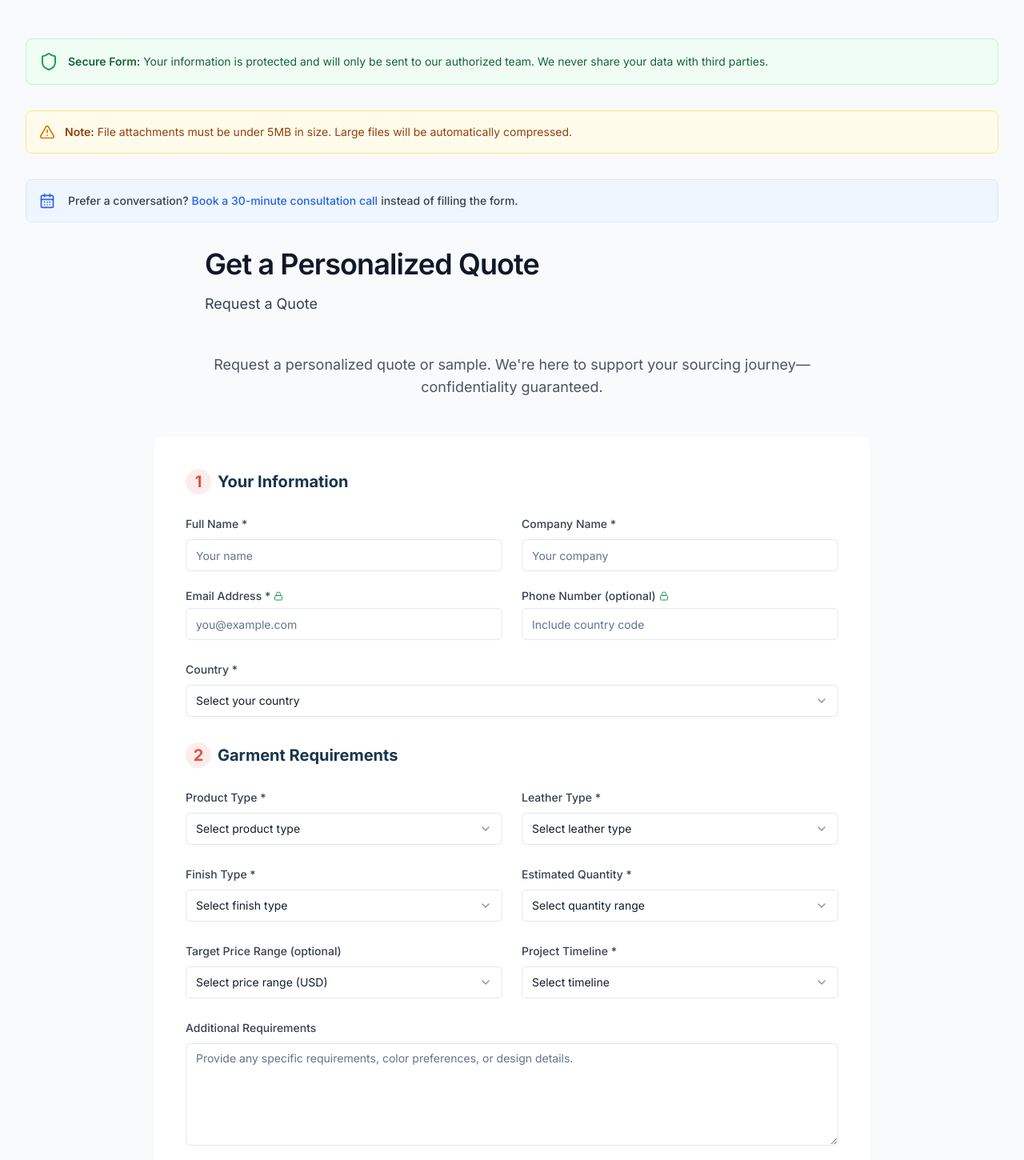
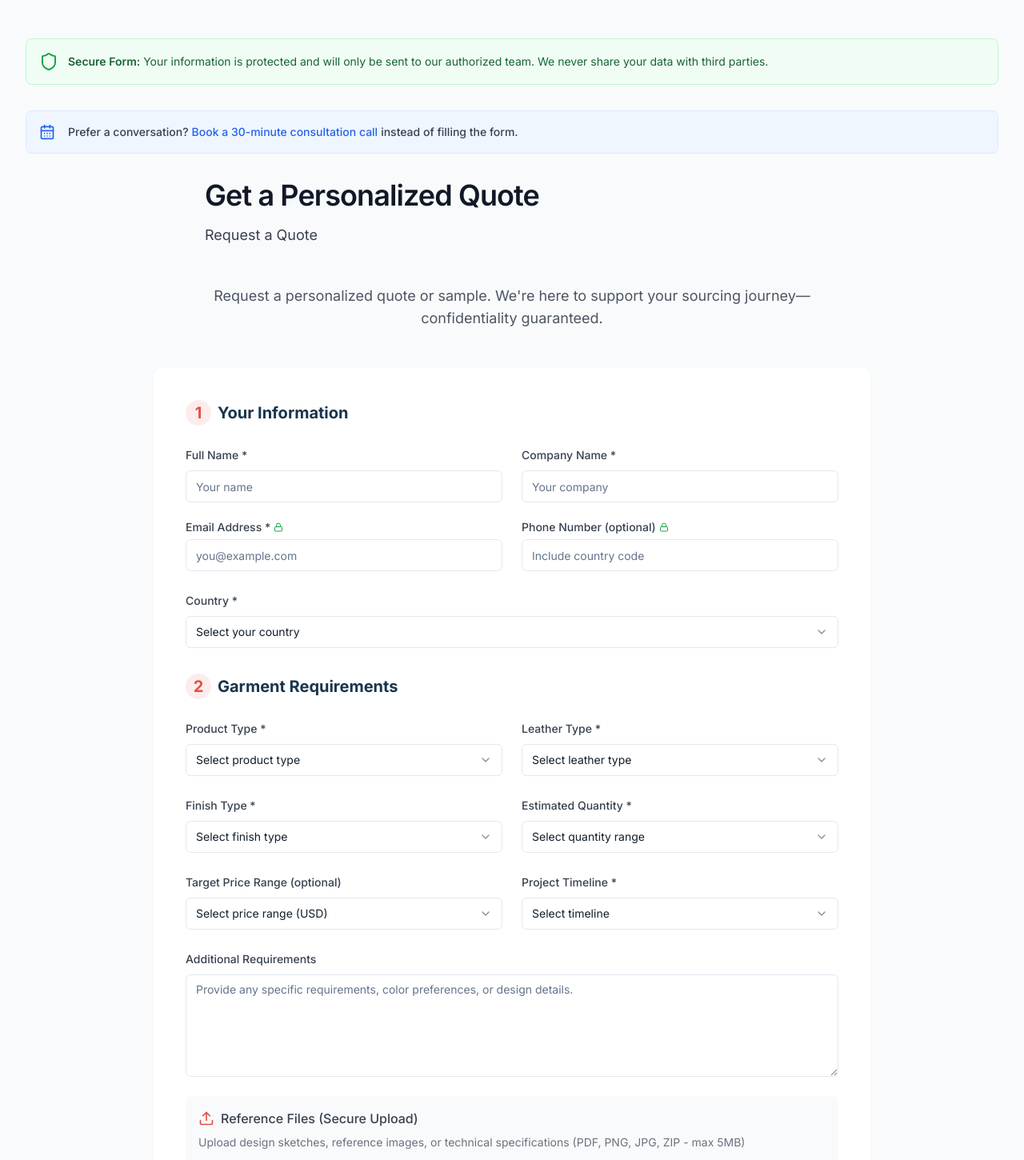
Before and after one commit to charenk/sai-leather-canada-usa, a React (Vite) app: page /get-quote in a window 1280 px wide. Shown: the part 80-1530 px from the top of the page at 80% size. Built offline with nearby package versions, Linux system fonts and the light colour scheme.

Commit message:
Fix: Conditional file size warning
Show file size warning only when file size exceeds 4.9MB.

```diff
--- a/src/components/quote/ProductRequirementsSection.tsx
+++ b/src/components/quote/ProductRequirementsSection.tsx
@@ -1,4 +1,3 @@
-
 import React from 'react';
 import { Upload, Check } from 'lucide-react';
 import { FormField, FormItem, FormLabel, FormControl, FormMessage } from '@/components/ui/form';
@@ -205,11 +204,11 @@ const ProductRequirementsSection: React.FC<ProductRequirementsSectionProps> = ({
           <p className="font-medium text-gray-700">Reference Files (Secure Upload)</p>
         </div>
         <p className="text-sm text-gray-500 mb-3">
-          Upload design sketches, reference images, or technical specifications (PDF, PNG, JPG, ZIP - max file size in MB)
+          Upload design sketches, reference images, or technical specifications (PDF, PNG, JPG, ZIP - max 5MB)
         </p>
         <FileInput
           acceptedFileTypes={[]}
-          maxSize={10}
+          maxSize={5}
           accept={allowedFileExtensions}
           onChange={handleFileChange}
         />
--- a/src/components/quote/SecurityBanner.tsx
+++ b/src/components/quote/SecurityBanner.tsx
@@ -3,7 +3,14 @@ import React from 'react';
 import { Shield, CalendarDays, AlertTriangle } from 'lucide-react';
 import { Button } from '@/components/ui/button';
 
-const SecurityBanner: React.FC = () => {
+interface SecurityBannerProps {
+  fileSize?: number; // Size in bytes
+}
+
+const SecurityBanner: React.FC<SecurityBannerProps> = ({ fileSize }) => {
+  // Show warning when file size is greater than 4.9MB (4.9 * 1024 * 1024 bytes)
+  const showFileSizeWarning = fileSize && fileSize > 4.9 * 1024 * 1024;
+
   return (
     <>
       {/* Security Banner */}
@@ -14,13 +21,15 @@ const SecurityBanner: React.FC = () => {
         </p>
       </div>
 
-      {/* File Size Warning */}
-      <div className="mb-8 bg-amber-50 border border-amber-200 rounded-lg p-4 flex items-center gap-3">
-        <AlertTriangle className="h-5 w-5 text-amber-600 flex-shrink-0" />
-        <p className="text-sm text-amber-800">
-          <span className="font-semibold">Note:</span> File attachments must be under 5MB in size. Large files will be automatically compressed.
-        </p>
-      </div>
+      {/* File Size Warning - Only shown when file size exceeds 4.9MB */}
+      {showFileSizeWarning && (
+        <div className="mb-8 bg-amber-50 border border-amber-200 rounded-lg p-4 flex items-center gap-3">
+          <AlertTriangle className="h-5 w-5 text-amber-600 flex-shrink-0" />
+          <p className="text-sm text-amber-800">
+            <span className="font-semibold">Warning:</span> File attachment exceeds 4.9MB. Large files will be automatically compressed.
+          </p>
+        </div>
+      )}
 
       {/* Calendar Call-out Section */}
       <div className="mb-8 bg-blue-50 border border-blue-100 rounded-lg p-4 flex items-center gap-4">
--- a/src/pages/GetQuote.tsx
+++ b/src/pages/GetQuote.tsx
@@ -51,7 +51,7 @@ const GetQuote = () => {
   return (
     <main className="pt-32 pb-16 bg-gray-50">
       <div className="section-container">
-        <SecurityBanner />
+        <SecurityBanner fileSize={selectedFile?.size} />
 
         {/* Hero Section */}
         <div className="text-center max-w-3xl mx-auto mb-12">
```
